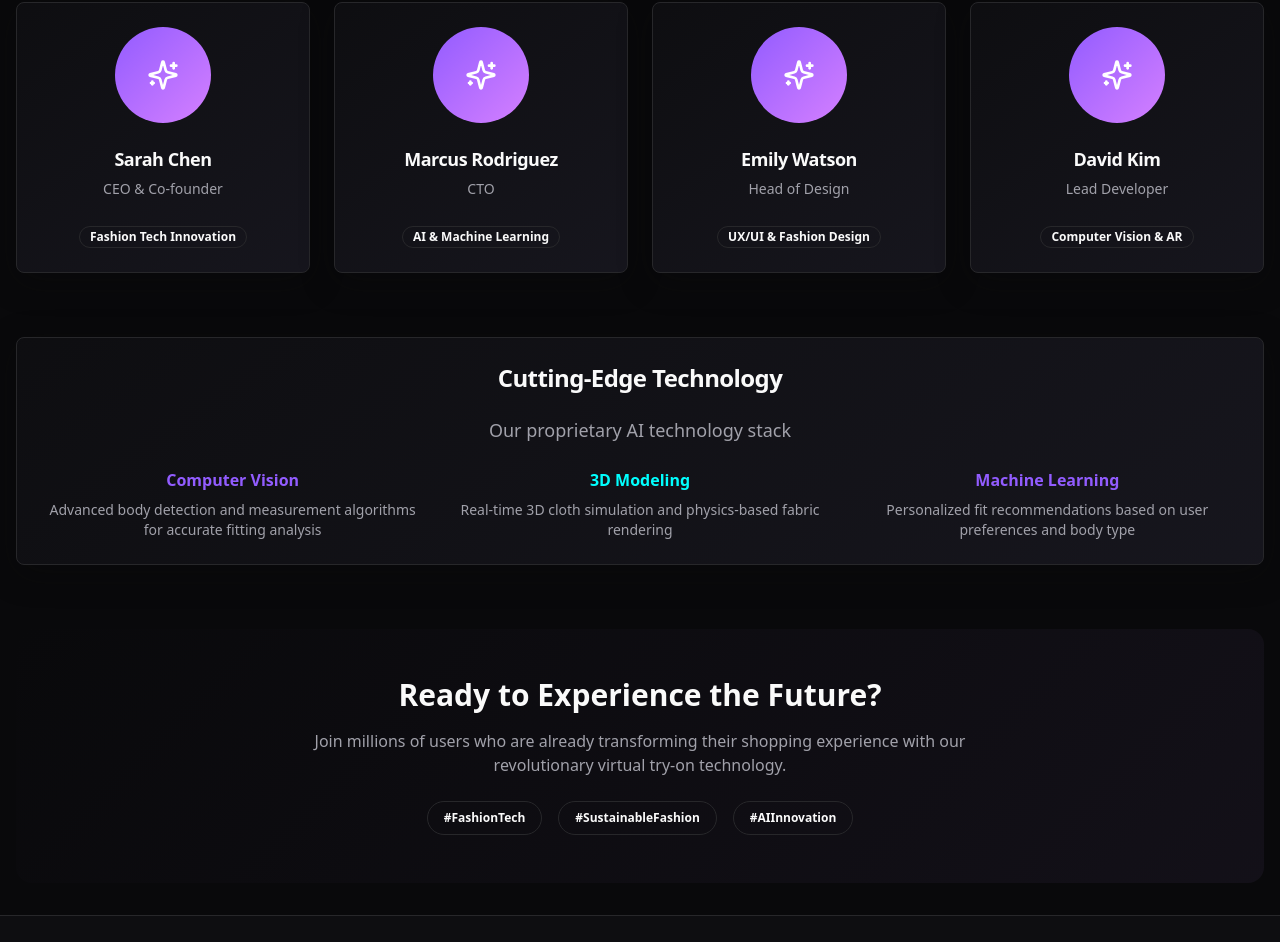
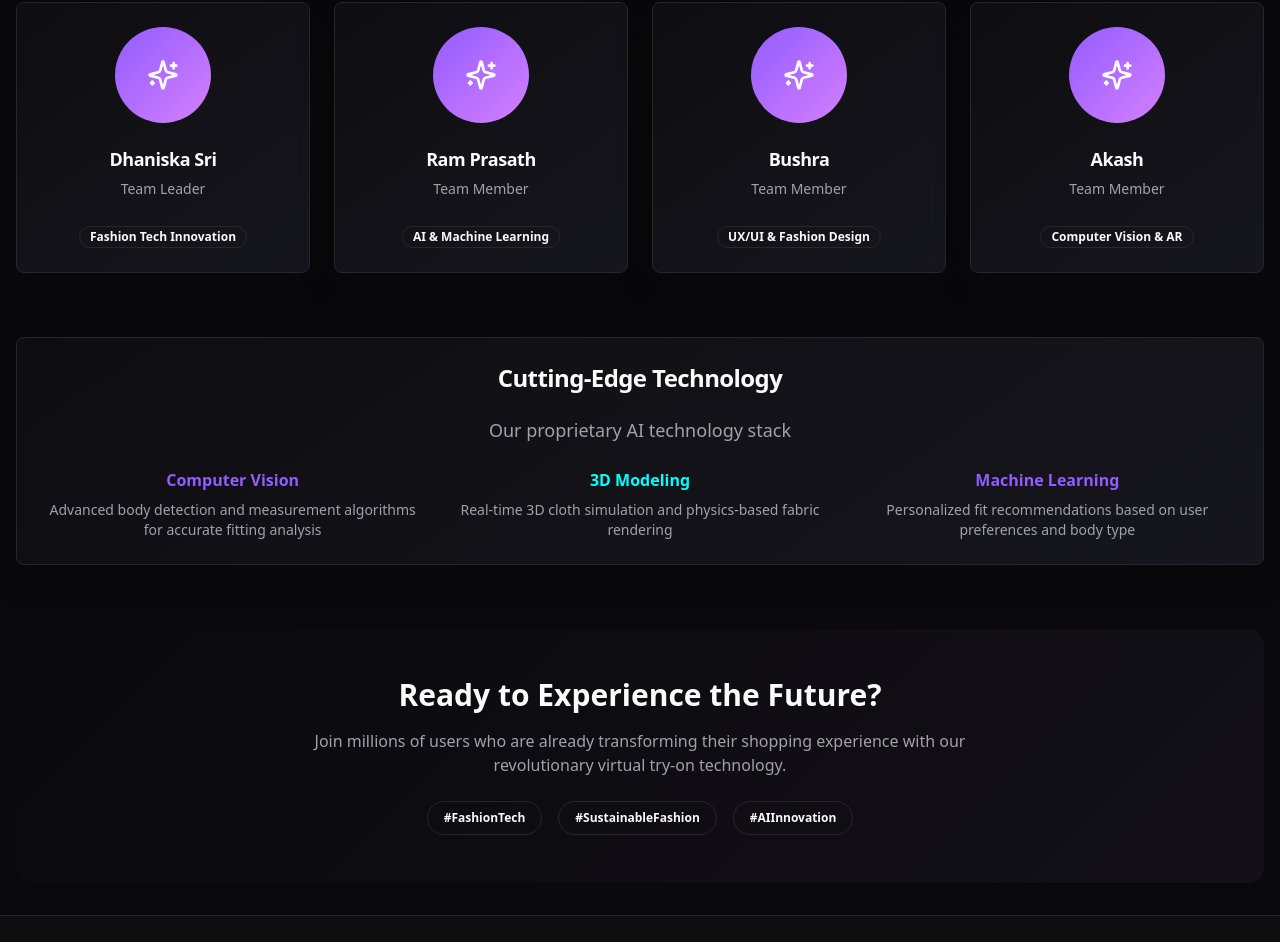
Before and after one commit to muthupandi-007/mirror, a React (Vite) app: page /about in a window 1280 px wide. Shown: the part 1389-2331 px from the top of the page. Built offline with nearby package versions, Linux system fonts and the light colour scheme; sample sign-in values are in the browser's storage.

Commit message:
Update About.tsx

```diff
--- a/src/pages/About.tsx
+++ b/src/pages/About.tsx
@@ -35,10 +35,10 @@ const About = () => {
   ];
 
   const team = [
-    { name: "Sarah Chen", role: "CEO & Co-founder", expertise: "Fashion Tech Innovation" },
-    { name: "Marcus Rodriguez", role: "CTO", expertise: "AI & Machine Learning" },
-    { name: "Emily Watson", role: "Head of Design", expertise: "UX/UI & Fashion Design" },
-    { name: "David Kim", role: "Lead Developer", expertise: "Computer Vision & AR" }
+    { name: "Dhaniska Sri", role: "Team Leader", expertise: "Fashion Tech Innovation" },
+    { name: "Ram Prasath", role: "Team Member", expertise: "AI & Machine Learning" },
+    { name: "Bushra", role: "Team Member", expertise: "UX/UI & Fashion Design" },
+    { name: "Akash", role: "Team Member", expertise: "Computer Vision & AR" }
   ];
 
   return (
```
